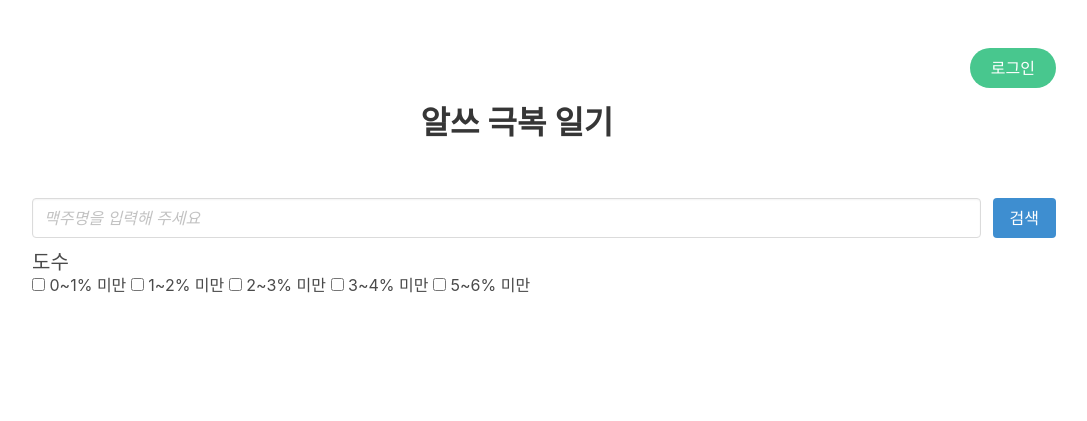
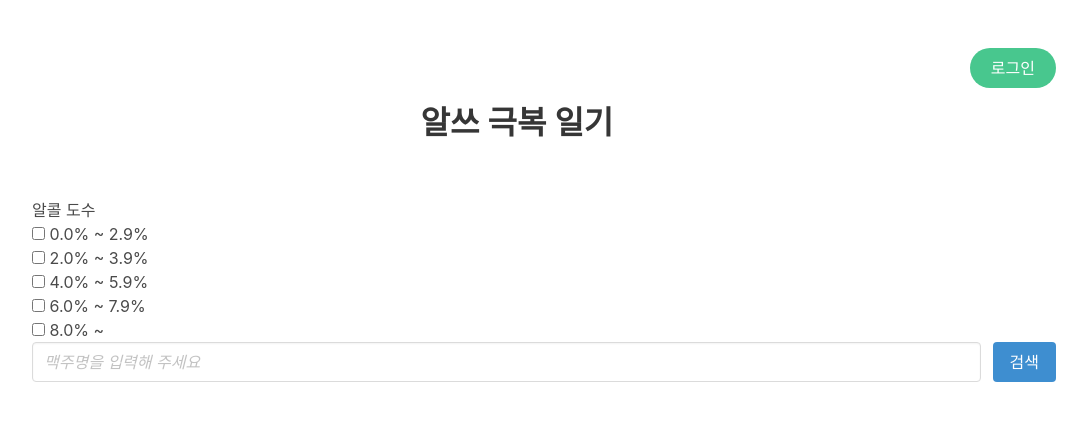
Before and after one commit to JahunSeo/alcohol-garbage, a Flask app: page / in a window 1280 px wide. Shown: the top 421 px of the page, without its empty margins (96-1183 px from the left). Run offline with Flask 2, Linux system fonts and the light colour scheme; data that the repository does not hold is empty; parts of the project's set-up code (start-up, migrations or seed data) failed here and were passed over; some libraries are stand-ins or nearby versions.

Commit message:
[johnny] abv component layout

```diff
--- a/templates/index.html
+++ b/templates/index.html
@@ -1,6 +1,33 @@
 {% extends 'base.html' %}
 
 {% block content%}
+      <section>
+        <div class="SearchAbv">
+          <label>알콜 도수</label>
+          <div>
+            <div class="AbvCheckbox">
+              <input class="AbvCheckbox__input" type="checkbox" id="search-abv-1" name="search-abv-1">
+              <label class="AbvCheckbox__label" for="scales">0.0% ~ 2.9%</label>
+            </div>
+            <div class="AbvCheckbox">
+              <input class="AbvCheckbox__input" type="checkbox" id="search-abv-2" name="search-abv-2">
+              <label class="AbvCheckbox__label" for="scales">2.0% ~ 3.9%</label>
+            </div>
+            <div class="AbvCheckbox">
+              <input class="AbvCheckbox__input" type="checkbox" id="search-abv-3" name="search-abv-3">
+              <label class="AbvCheckbox__label" for="scales">4.0% ~ 5.9%</label>
+            </div>
+            <div class="AbvCheckbox">
+              <input class="AbvCheckbox__input" type="checkbox" id="search-abv-4" name="search-abv-4">
+              <label class="AbvCheckbox__label" for="scales">6.0% ~ 7.9%</label>
+            </div>
+            <div class="AbvCheckbox">
+              <input class="AbvCheckbox__input" type="checkbox" id="search-abv-5" name="search-abv-5">
+              <label class="AbvCheckbox__label" for="scales">8.0% ~ </label>
+            </div>
+          </div>
+        </div>
+      </section>
       <div id="beerFilter" class="field is-grouped">
         <p class="control is-expanded">
           <input
@@ -10,37 +37,8 @@
           />
         </p>
         <p class="control">
-          <a class="button is-info filter"> 검색 </a>
+          <a class="button is-info filter">검색</a>
         </p>
-      </div>
-      <div>
-        <div class="checkbox">
-          <label class="is-size-5">도수</label>
-          <br />
-          <label class="checkbox">
-            <input type="checkbox" />
-            0~1% 미만
-          </label>
-
-          <label class="checkbox">
-            <input type="checkbox" />
-            1~2% 미만
-          </label>
-
-          <label class="checkbox">
-            <input type="checkbox" />
-            2~3% 미만
-          </label>
-
-          <label class="checkbox">
-            <input type="checkbox" />
-            3~4% 미만
-          </label>
-          <label class="checkbox">
-            <input type="checkbox" />
-            5~6% 미만
-          </label>
-        </div>
       </div>
       <div id="app" class="row columns is-multiline">
         {% for beer in beersList %}
```
